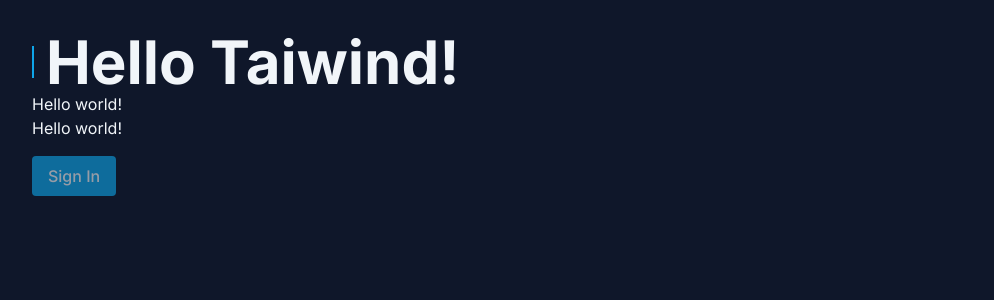
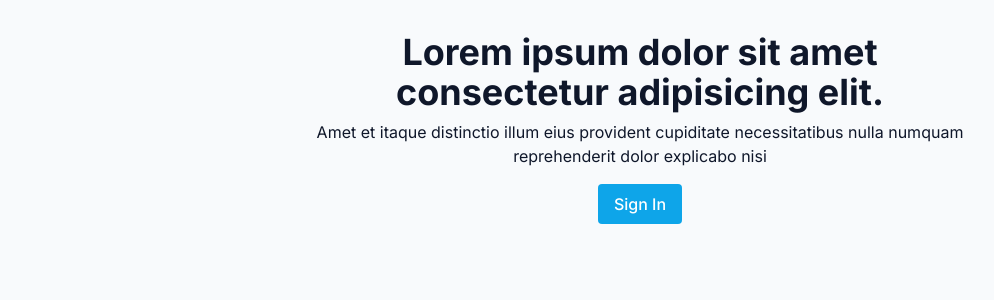
Before and after one commit to itl7git/tailwind-next, a Next.js app: page / in a window 1280 px wide. Shown: the top 300 px of the page, without its empty margins (0-994 px from the left). Built offline with nearby package versions, Linux system fonts and the light colour scheme.

Commit message:
Fundamentos: Dark Mode no Tailwind

```diff
--- a/src/app/page.tsx
+++ b/src/app/page.tsx
@@ -1,14 +1,15 @@
 export default function Home() {
   return (
-    <div className="p-8 bg-slate-900 text-slate-100 h-screen">
-      <h1 className="font-bold text-3xl sm:text-5xl lg:text-6xl flex items-center gap-3 before:w-0.5 before:h-8 before:bg-sky-500">
-        Hello Taiwind!
-      </h1>
-      <h2>Hello world!</h2>
-      <p>Hello world!</p>
-      <button className="bg-sky-500 px-4 py-2 rounded font-medium mt-4 enabled:hover:bg-sky-600 disabled:opacity-60 disabled:cursor-not-allowed" disabled>
-        Sign In
-      </button>
+    <div className="p-8 bg-slate-50 text-slate-900 dark:bg-slate-900 dark:text-slate-100 h-screen flex flex-col items-center text-center">
+      <div className="max-w-2xl">
+        <h1 className="font-bold text-3xl sm:text-4xl">
+          Lorem ipsum dolor sit amet consectetur adipisicing elit.
+        </h1>
+        <p className="mt-2 dark:text-slate-400">Amet et itaque distinctio illum eius provident cupiditate necessitatibus nulla numquam reprehenderit dolor explicabo nisi</p>
+        <button className="bg-sky-500 dark:bg-sky-400 dark:text-sky-950 text-white px-4 py-2 rounded font-medium mt-4 enabled:hover:bg-sky-600 disabled:opacity-60 disabled:cursor-not-allowed">
+          Sign In
+        </button>
+      </div>
     </div>
   )
 }
```
